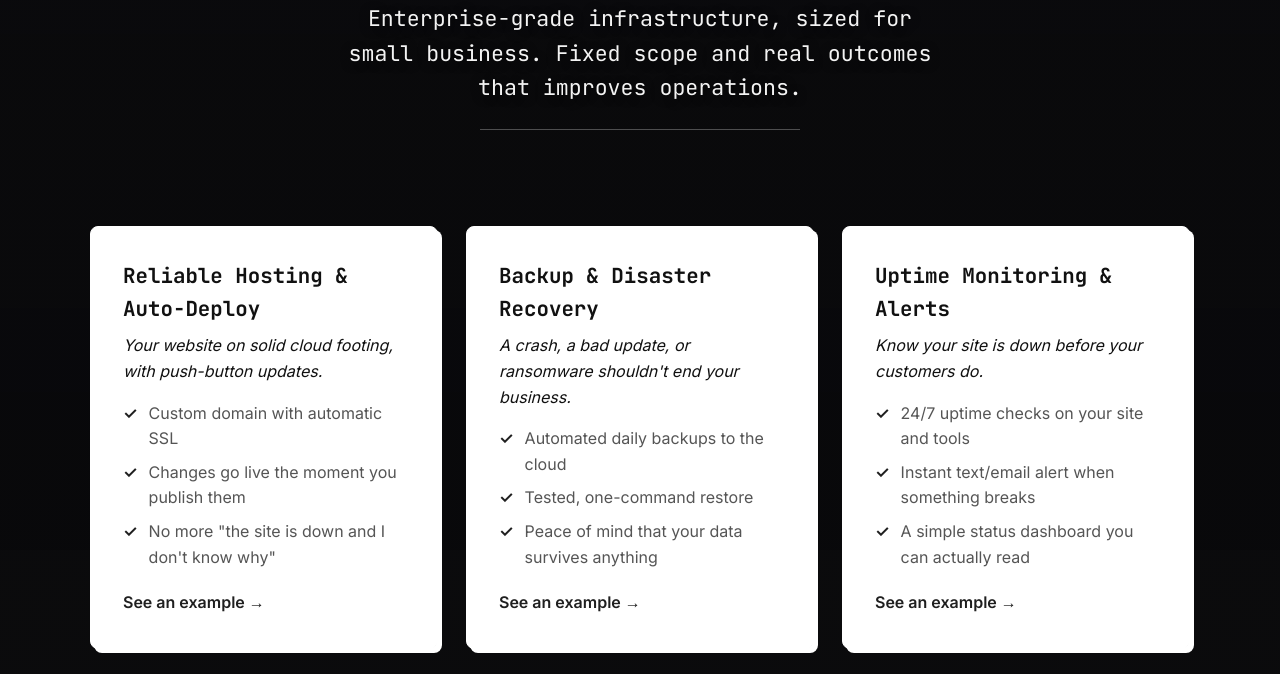
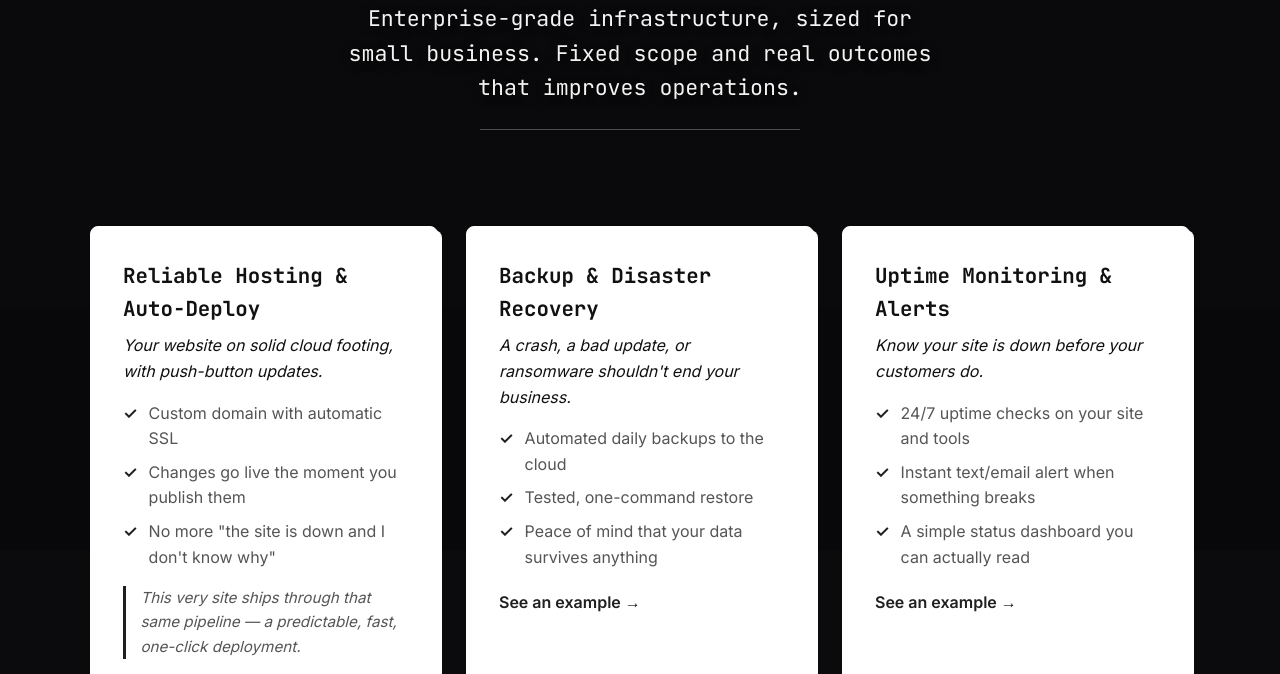
Before and after one commit to derekadombek/portfolio, an Astro site: page /services in a window 1280 px wide. Shown: the part 250-924 px from the top of the page. Built offline with nearby package versions, Linux system fonts and the light colour scheme; Astro itself is replaced by a stand-in of ours.

Commit message:
more wording

```diff
--- a/src/data/services.ts
+++ b/src/data/services.ts
@@ -6,6 +6,8 @@ export interface Service {
   outcomes: string[];
   // which case-study slug demonstrates this service (optional until built)
   demo?: string;
+  // an optional aside spoken directly to the reader (e.g. proof / example)
+  note?: string;
 }
 
 export const services: Service[] = [
@@ -18,6 +20,7 @@ export const services: Service[] = [
       'Changes go live the moment you publish them',
       'No more "the site is down and I don\'t know why"',
     ],
+    note: 'This very site ships through that same pipeline — a predictable, fast, one-click deployment.',
     demo: 'site-deploy-pipeline',
   },
   {
--- a/src/pages/services.astro
+++ b/src/pages/services.astro
@@ -28,6 +28,7 @@ import { caseStudies } from '../data/caseStudies';
           <ul class="service-outcomes">
             {service.outcomes.map((o) => <li>{o}</li>)}
           </ul>
+          {service.note && <p class="service-note">{service.note}</p>}
           {demo && (
             <a class="service-demo" href={`/portfolio/${demo.slug}/`}>
               See an example &rarr;
--- a/src/styles/global.css
+++ b/src/styles/global.css
@@ -418,10 +418,21 @@ main {
 }
 .service-demo:hover { text-decoration: underline; }
 
+.service-note {
+  margin-top: 1rem;
+  padding-left: 0.9rem;
+  border-left: 3px solid var(--accent-dark);
+  color: var(--ink-soft);
+  font-style: italic;
+  font-size: 0.95rem;
+  transition: color 0.2s ease;
+}
+
 /* invert the card's contents when it flips dark on hover */
 .service-card:hover h2,
 .service-card:hover .service-tagline,
 .service-card:hover .service-demo,
+.service-card:hover .service-note,
 .service-card:hover .service-outcomes li::before { color: #fff; }
 .service-card:hover .service-outcomes li { color: #e5e5e5; }
 
```
